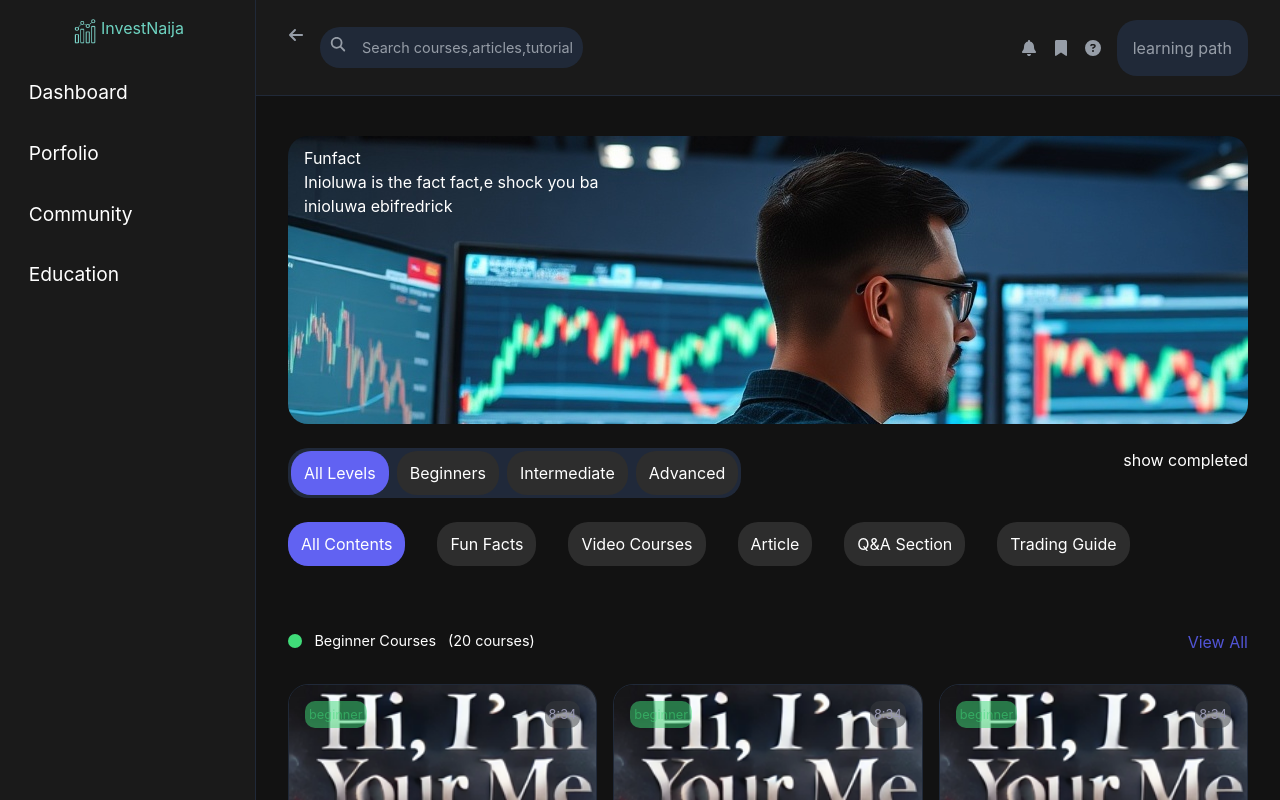
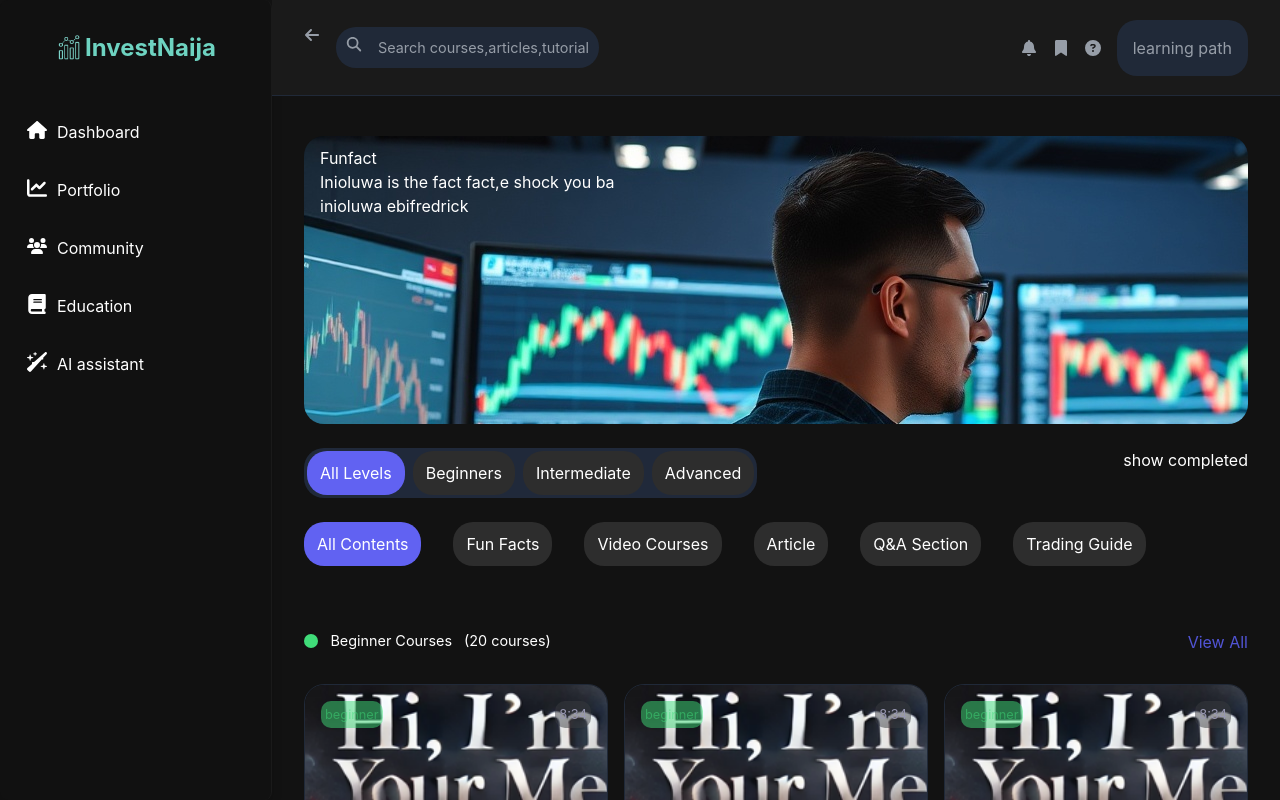
Before and after one commit to inioluwa241/InvestNaija, a Next.js app: page /DashBoardPage/Education/MainEduPage in a window 1280 px wide. Built offline with nearby package versions, Linux system fonts and the light colour scheme.

Commit message:
please be good

```diff
--- a/src/app/Component/Ai-component/Ai.js
+++ b/src/app/Component/Ai-component/Ai.js
@@ -2,14 +2,16 @@
 import Ai from "@/app/Ai/page";
 import Header from "./Header";
 import AiMain from "./AiMain";
-import SideBar from "../Generic-Component/SideBar";
+// import SideBar from "../Generic-Component/SideBar";
 import "../../Ai/Ai-global.css";
 import AiInput from "./AiInput";
 import { useState } from "react";
+import SideBar from "@/app/DashBoardPage/Generic-Component/SideBar";
 
 function AiCompo(props) {
   const [messagesArr, setMessageArr] = useState("");
-  let searchObj;
+  // const [responseArr, setResponseArr] = useState("");
+
   const funct = (text) => {
     fetch("http://localhost:3003", {
       method: "POST",
@@ -18,7 +20,7 @@ function AiCompo(props) {
     })
       .then((res) => {
         if (res.ok) {
-          console.log(res);
+          // console.log(res);
           return res.json();
         } else {
           return;
@@ -26,9 +28,8 @@ function AiCompo(props) {
       })
       .then((data) => {
         setMessageArr(data.messagesArr);
-        // console.log(
-        //   `the message is :${data.messagesArr}, while the reply is ${data.reply}`
-        // );
+        // setResponseArr(data.responseArr);
+        // console.log(`the message is : while the reply is ${data.reply}`);
       });
   };
 
@@ -42,10 +43,11 @@ function AiCompo(props) {
         background: "var(--lightest-background)",
       }}
     >
+      {/* <SideBar /> */}
       <SideBar />
       <div style={{ display: "flex", flexDirection: "column" }}>
         <Header />
-        <AiMain textArrObj={messagesArr} />
+        <AiMain messagesArrObj={messagesArr} />
         <AiInput onSendMessage={funct} />
       </div>
     </section>
--- a/src/app/Component/Ai-component/LikelyQuestions.js
+++ b/src/app/Component/Ai-component/LikelyQuestions.js
@@ -13,6 +13,8 @@ function LikelyQuestions(props) {
         border: "1px solid var(--border)",
         cursor: "pointer",
       }}
+      onClick={props.onclick}
+      id={props.id}
     >
       <FontAwesomeIcon icon={faEarth} style={{ width: "1rem" }} />
       <h3 style={{ textTransform: "capitalize" }}>{props.heading}</h3>
--- a/src/app/Component/Ai-component/WelcomeSecion.js
+++ b/src/app/Component/Ai-component/WelcomeSecion.js
@@ -1,6 +1,11 @@
 import LikelyQuestions from "./LikelyQuestions";
 
-function WelcomeSection() {
+function WelcomeSection(props) {
+  const handleClick = (e) => {
+    props.onclick(e.target.id);
+    console.log(e.target);
+  };
+
   return (
     <article
       style={{
@@ -35,18 +40,26 @@ function WelcomeSection() {
         <LikelyQuestions
           heading="trading analysis"
           text="Technical patterns, indicators, and entry/exit points"
+          onclick={handleClick}
+          id={1}
         />
         <LikelyQuestions
           heading="Market Insights"
           text="Trends, news impact, and sector analysis"
+          onclick={handleClick}
+          id={2}
         />
         <LikelyQuestions
           heading="Portfolio Recommendations"
           text="Allocation advice, diversification, and risk assessment"
+          onclick={handleClick}
+          id={3}
         />
         <LikelyQuestions
           heading="Educational Support"
           text="Learning resources, terminology, and strategy explanations"
+          onclick={handleClick}
+          id={4}
         />
       </div>
     </article>
--- a/src/app/DashBoardPage/Education/Edu-Component/Education.js
+++ b/src/app/DashBoardPage/Education/Edu-Component/Education.js
@@ -1,7 +1,9 @@
 import MainEdu from "./MainEdu";
 import "../MainEduPage/Education-global.css";
 
-const { default: SideBar } = require("../../../DashBoardPage/Generic-Component/SideBar");
+const {
+  default: SideBar,
+} = require("../../../DashBoardPage/Generic-Component/SideBar");
 
 function Education() {
   return (
--- a/src/app/DashBoardPage/Generic-Component/SideBar.js
+++ b/src/app/DashBoardPage/Generic-Component/SideBar.js
@@ -1,13 +1,18 @@
 "use client";
-import classes from "./Active.module.css";
-import LinkEle from "./Link";
+// import classes from "./Active.module.css";
+// import LinkEle from "./Link";
 import "../Education/MainEduPage/Education-global.css";
 import { usePathname } from "next/navigation";
-import { useState } from "react";
+// import { useState } from "react";
 import Link from "next/link";
 import { FontAwesomeIcon } from "@fortawesome/react-fontawesome";
-import { faHome, faBook, faUsers, faChartLine } from "@fortawesome/free-solid-svg-icons";
-
+import {
+  faHome,
+  faBook,
+  faUsers,
+  faChartLine,
+  faWandSparkles,
+} from "@fortawesome/free-solid-svg-icons";
 
 function SideBar() {
   // const [active,setActive]=useState()
@@ -20,83 +25,128 @@ function SideBar() {
     const isActive = pathname.slice(1).toLowerCase() == linkText;
   };
 
-  // return(
-  //   <nav
-  //   style={{padding:"2rem .75rem", width:"17rem"}}
-  //   className="flex flex-col items-start justify-start bg-[#1a1a1a] text-white rounded-lg border-[#1a1a1a] min-h-screen shadow-lg border-r border-light">
-  //     {/* Logo and Name */}
-  //     <div
-  //     style = {{marginBottom:"2rem"}}
-  //     className="flex items-start justify-start mb-4">
-  //       <img
-  //         src="/images/logo.png"
-  //         alt="InvestNaijaLogo"
-  //         style={{ width: "30px", height: "30px", marginBottom: "1rem" }}
-  //       />
-  //     <h1 className="text-[var(--primary)] text-2xl font-bold">InvestNaija</h1>
-  //     </div>
-  //     <ul className="flex flex-col gap-3.5 w-full">
-  //       <li style = {{padding:"10px 15px"}} className="w-full hover:bg-[var(--primary)] rounded-lg transition-colors">
-  //         <FontAwesomeIcon className="text-white" style={{width:"20px", height:"20px", marginRight:"10px"}} icon={faHome} />
-  //         <Link href="../DashBoard/MainPage">Dashboard</Link>
-  //       </li>
-  //       <li style = {{padding:"10px 15px"}} className="w-full hover:bg-[var(--primary)] rounded-lg transition-colors">
-  //         <FontAwesomeIcon className="text-white" style={{width:"20px", height:"20px", marginRight:"10px"}} icon={faChartLine} />
-  //         <Link href="../Portfolio">Portfolio</Link>
-  //       </li>
-  //       <li style = {{padding:"10px 15px"}} className="w-full hover:bg-[var(--primary)] rounded-lg transition-colors">
-  //         <FontAwesomeIcon className="text-white" style={{width:"20px", height:"20px", marginRight:"10px"}} icon={faUsers} />
-  //         <Link href="../Community">Community</Link>
-  //       </li>
-  //       <li style = {{padding:"10px 15px"}} className="w-full hover:bg-[var(--primary)] rounded-lg transition-colors">
-  //         <FontAwesomeIcon className="text-white" style={{width:"20px", height:"20px", marginRight:"10px"}} icon={faBook} />
-  //         <Link href="../Education/MainEduPage">Education</Link>
-  //       </li>
-  //     </ul>
-  //   </nav>
-  // )
-
   return (
     <nav
-      style={{
-        background: "#1a1a1a",
-        display: "flex",
-        flexDirection: "column",
-        padding: "1rem 0",
-        alignItems: "center",
-        width: "20%",
-        height: "100vh",
-        borderRight: "1px solid var(--light)",
-        color: "white",
-      }}
+      style={{ padding: "2rem .75rem", width: "17rem", background: "#111111" }}
+      className="flex flex-col items-start justify-start bg-[#1a1a1a] text-white rounded-lg border-[#1a1a1a] min-h-screen shadow-lg border-r border-light"
     >
+      {/* Logo and Name */}
       <div
-      style={{ display: "flex", justifyContent: "start", alignItems: "start"}}
+        style={{ marginBottom: "2rem" }}
+        className="flex items-start justify-start mb-4"
       >
-      <img
-        src="/images/logo.png"
-        alt="logo"
-        style={{ width: "30px", height: "30px", marginBottom: "1rem" }}
+        <img
+          src="/images/logo.png"
+          alt="InvestNaijaLogo"
+          style={{ width: "30px", height: "30px", marginBottom: "1rem" }}
         />
-        <h1  style={{ color: "var(--primary)" }}>
+        <h1 className="text-[var(--primary)] text-2xl font-bold">
           InvestNaija
-
         </h1>
       </div>
-      <LinkEle link="" label="dashboard" onClick={goTo}>
-        Dashboard
-      </LinkEle>
-      <LinkEle link="" label="porfolio" onClick={goTo}>
-        Porfolio
-      </LinkEle>
-      <LinkEle link="" label="fish" onClick={goTo}>
-        Community
-      </LinkEle>
-      <LinkEle link="" label="education" onClick={goTo}>
-        Education
-      </LinkEle>
+      <ul className="flex flex-col gap-3.5 w-full">
+        <li
+          style={{ padding: "10px 15px" }}
+          className="w-full hover:bg-[var(--primary)] rounded-lg transition-colors"
+        >
+          <FontAwesomeIcon
+            className="text-white"
+            style={{ width: "20px", height: "20px", marginRight: "10px" }}
+            icon={faHome}
+          />
+          <Link href="../../DashBoardPage/DashBoard">Dashboard</Link>
+        </li>
+        <li
+          style={{ padding: "10px 15px" }}
+          className="w-full hover:bg-[var(--primary)] rounded-lg transition-colors"
+        >
+          <FontAwesomeIcon
+            className="text-white"
+            style={{ width: "20px", height: "20px", marginRight: "10px" }}
+            icon={faChartLine}
+          />
+          <Link href="../Portfolio">Portfolio</Link>
+        </li>
+        <li
+          style={{ padding: "10px 15px" }}
+          className="w-full hover:bg-[var(--primary)] rounded-lg transition-colors"
+        >
+          <FontAwesomeIcon
+            className="text-white"
+            style={{ width: "20px", height: "20px", marginRight: "10px" }}
+            icon={faUsers}
+          />
+          <Link href="../Community">Community</Link>
+        </li>
+        <li
+          style={{ padding: "10px 15px" }}
+          className="w-full hover:bg-[var(--primary)] rounded-lg transition-colors"
+        >
+          <FontAwesomeIcon
+            className="text-white"
+            style={{ width: "20px", height: "20px", marginRight: "10px" }}
+            icon={faBook}
+          />
+          <Link href="../../DashBoardPage/Education/MainEduPage">
+            Education
+          </Link>
+        </li>
+        <li
+          style={{ padding: "10px 15px" }}
+          className="w-full hover:bg-[var(--primary)] rounded-lg transition-colors"
+        >
+          <FontAwesomeIcon
+            className="text-white"
+            style={{ width: "20px", height: "20px", marginRight: "10px" }}
+            icon={faWandSparkles}
+          />
+          <Link href="../../Ai/">AI assistant</Link>
+        </li>
+      </ul>
     </nav>
   );
+
+  // return (
+  //   <nav
+  //     style={{
+  //       background: "#1a1a1a",
+  //       display: "flex",
+  //       flexDirection: "column",
+  //       padding: "1rem 0",
+  //       alignItems: "center",
+  //       width: "20%",
+  //       height: "100vh",
+  //       borderRight: "1px solid var(--light)",
+  //       color: "white",
+  //     }}
+  //   >
+  //     <div
+  //     style={{ display: "flex", justifyContent: "start", alignItems: "start"}}
+  //     >
+  //     <img
+  //       src="/images/logo.png"
+  //       alt="logo"
+  //       style={{ width: "30px", height: "30px", marginBottom: "1rem" }}
+  //       />
+  //       <h1  style={{ color: "var(--primary)" }}>
+  //         InvestNaija
+
+  //       </h1>
+  //     </div>
+  //     <LinkEle link="" label="dashboard" onClick={goTo}>
+  //       Dashboard
+  //     </LinkEle>
+  //     <LinkEle link="" label="porfolio" onClick={goTo}>
+  //       Porfolio
+  //     </LinkEle>
+  //     <LinkEle link="" label="fish" onClick={goTo}>
+  //       Community
+  //     </LinkEle>
+  //     <LinkEle link="" label="education" onClick={goTo}>
+  //       Education
+  //     </LinkEle>
+  //   </nav>
+  // );
 }
 
 export default SideBar;
```
Also changed, not shown: src/app/Component/Ai-component/AiMain.js (+36 -8 lines), src/app/DashBoardPage/DashBoard/MainPage/page.js (+50 -18 lines).
